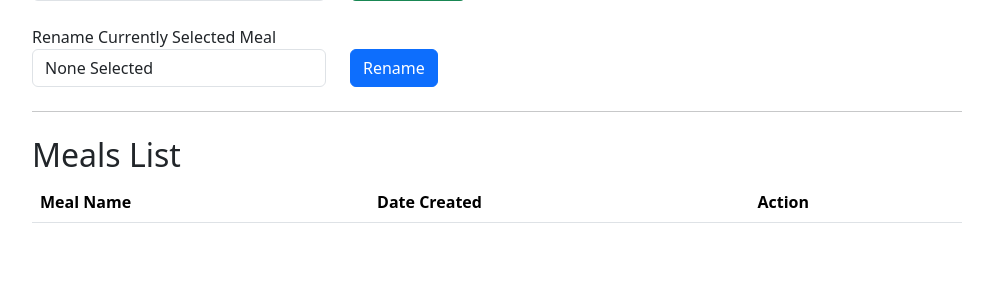
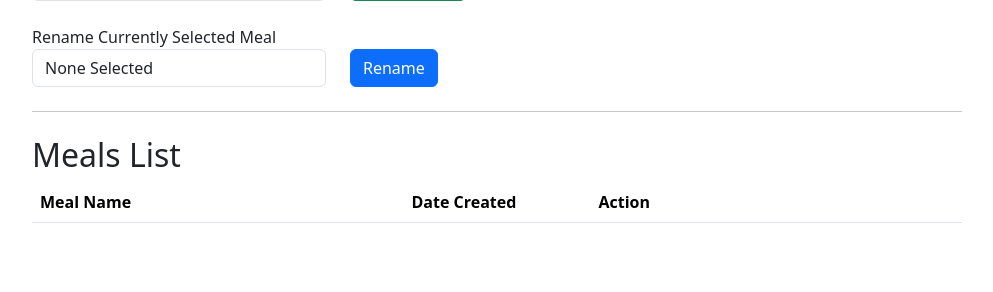
Before and after one commit to Fim99/INFO_4290_Project, a PHP site: page /meal_functions/meal_records.php in a window 1280 px wide. Shown: the part 197-489 px from the top of the page, without its empty margins (143-1136 px from the left). Run offline with PHP 8.4, Linux system fonts and the light colour scheme; the visitor is signed in with stand-in values (Sample User, id 1); data that the repository does not hold is empty.

Commit message:
Style Changes
- Added char limit to meal names
- Style changes to Meal Records
TO-DO
- Optimize Meal Detail calculations
- Add back button to food details

```diff
--- a/meal_functions/meal_records.php
+++ b/meal_functions/meal_records.php
@@ -223,7 +223,7 @@ if (isset($_SESSION['current_meal_id'])) {
                     <div class="col-md-4">
                         <div class="form-group">
                             <label for="newMealName">Create New Meal</label>
-                            <input type="text" class="form-control" id="newMealName" name="new_meal_name"
+                            <input type="text" class="form-control" id="newMealName" maxlength="50" name="new_meal_name"
                                 placeholder="Enter meal name">
                         </div>
                     </div>
@@ -239,7 +239,7 @@ if (isset($_SESSION['current_meal_id'])) {
                     <div class="col-md-4">
                         <div class="form-group">
                             <label for="updatedMealName">Rename Currently Selected Meal </label>
-                            <input type="text" class="form-control" id="updatedMealName" name="updated_meal_name"
+                            <input type="text" class="form-control" id="updatedMealName" maxlength="50" name="updated_meal_name"
                                 placeholder="Enter new meal name"
                                 value="<?= htmlspecialchars($_SESSION['current_meal_name']) ?? '' ?>">
                         </div>
@@ -257,9 +257,9 @@ if (isset($_SESSION['current_meal_id'])) {
             <table class="table">
                 <thead>
                     <tr>
-                        <th>Meal Name</th>
-                        <th>Date Created</th>
-                        <th>Action</th>
+                        <th class="col-2">Meal Name</th>
+                        <th class="col-1">Date Created</th>
+                        <th class="col-2">Action</th>
                     </tr>
                 </thead>
                 <tbody>
```
Also changed, not shown: meal_functions/food.php (+24 -8 lines).
